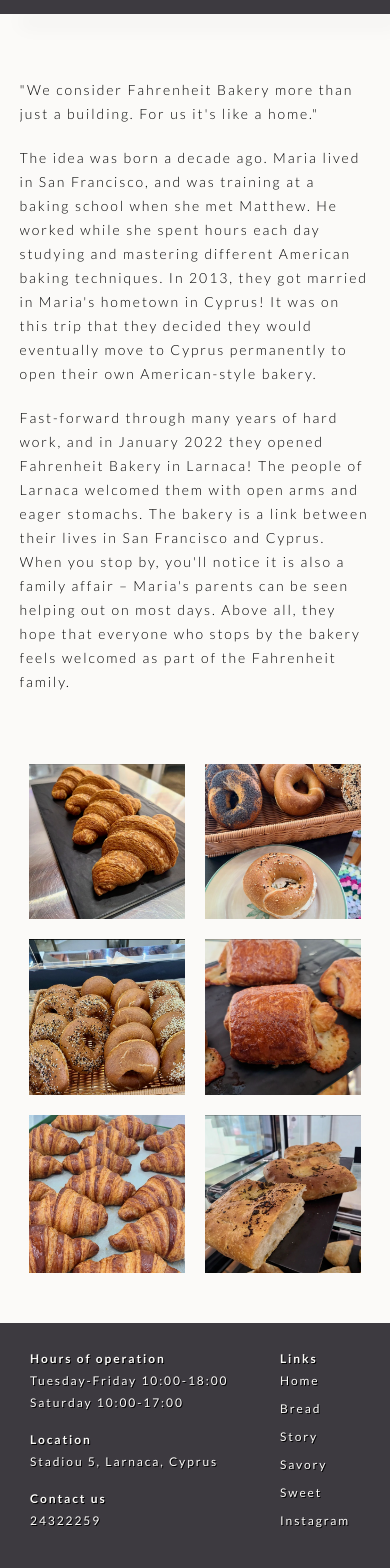
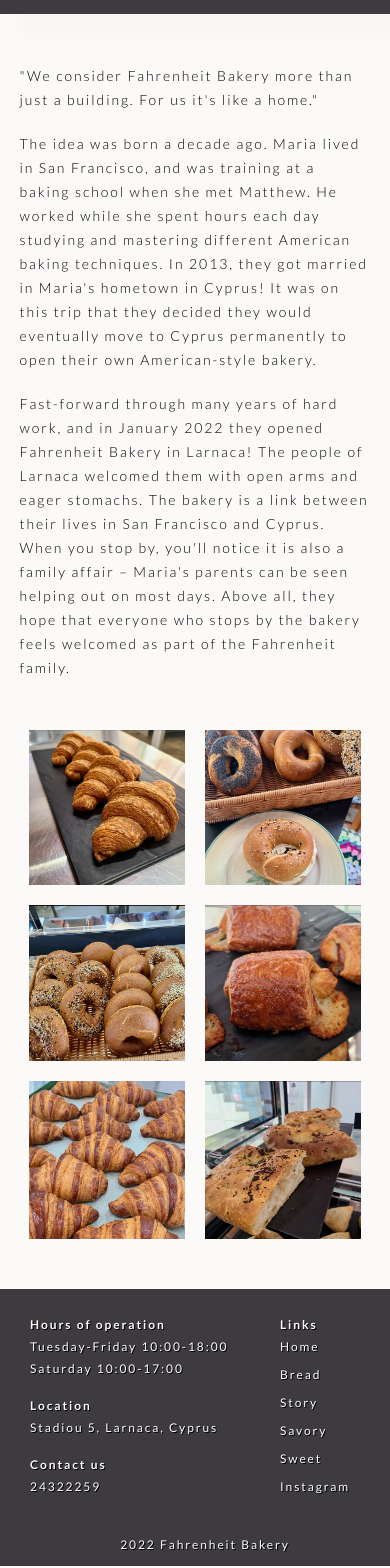
Before and after one commit to justinshane13/fahrenheit_website, a React (Create React App) app: page /story in a window 390 px wide. Shown: the part 160-1728 px from the top of the page. Built offline with nearby package versions, Linux system fonts and the light colour scheme; the HTML template or start-up script is replaced by a standard one.

Commit message:
remove overflow:hidden from all div elements; add overflow-x: hidden to .body

```diff
--- a/src/index.css
+++ b/src/index.css
@@ -437,7 +437,7 @@
 @media (max-width: 600px) {
   .body {
     width: 100%;
-    overflow: hidden;
+    overflow-x: hidden;
   }
 
   .header {
@@ -450,7 +450,6 @@
     background-color: #FBFAF8;
     z-index: 100;
     color: #3D3A40;
-    overflow: hidden;
   }
 
   .logo {
@@ -460,7 +459,6 @@
   .navbar {
     padding: 15px;
     font-size: .75em;
-    overflow: hidden;
   }
 
   .logo_navbar {
@@ -517,7 +515,6 @@
     right: 0;
     margin-left: 20px;
     margin-right: auto;
-    overflow: hidden;
   }
 
   .slogan {
@@ -538,7 +535,6 @@
     width: 90%;
     margin-right: auto;
     margin-left: auto;
-    overflow: hidden;
   }
 
   .intro_summary {
@@ -565,7 +561,6 @@
     flex-direction: column;
     align-items: center;
     width: 90%;
-    overflow: hidden;
   }
 
   .social_text_container {
@@ -592,7 +587,6 @@
 
   .reviews_container {
     margin-top: 50px;
-    overflow: hidden;
   }
 
   .reviews {
@@ -642,7 +636,6 @@
     width: 80%;
     padding-top: 20px;
     padding-bottom: 20px;
-    overflow: hidden;
   }
 
   .categories_text {
@@ -705,13 +698,11 @@
     font-weight: 300;
     line-height: 34px;
     color: #3D3A40;
-    overflow: hidden;
   }
 
   .body_content_container {
     margin-top: 50px;
     margin-bottom: 50px;
-    overflow: hidden;
   }
 
   .body_content {
@@ -723,7 +714,6 @@
     margin-right: auto;
     margin-bottom: 20px;
     font-weight: 300;
-    overflow: hidden;
   }
 
   .imagesContainer {
@@ -733,7 +723,6 @@
     column-gap: 20px;
     justify-content: center;
     margin-bottom: 50px;
-    overflow: hidden;
   }
 
   .footer {
@@ -749,7 +738,6 @@
     line-height: 22px;
     padding: 10px;
     width: 100%;
-    overflow: hidden;
   }
 
   .footer_title {
```
